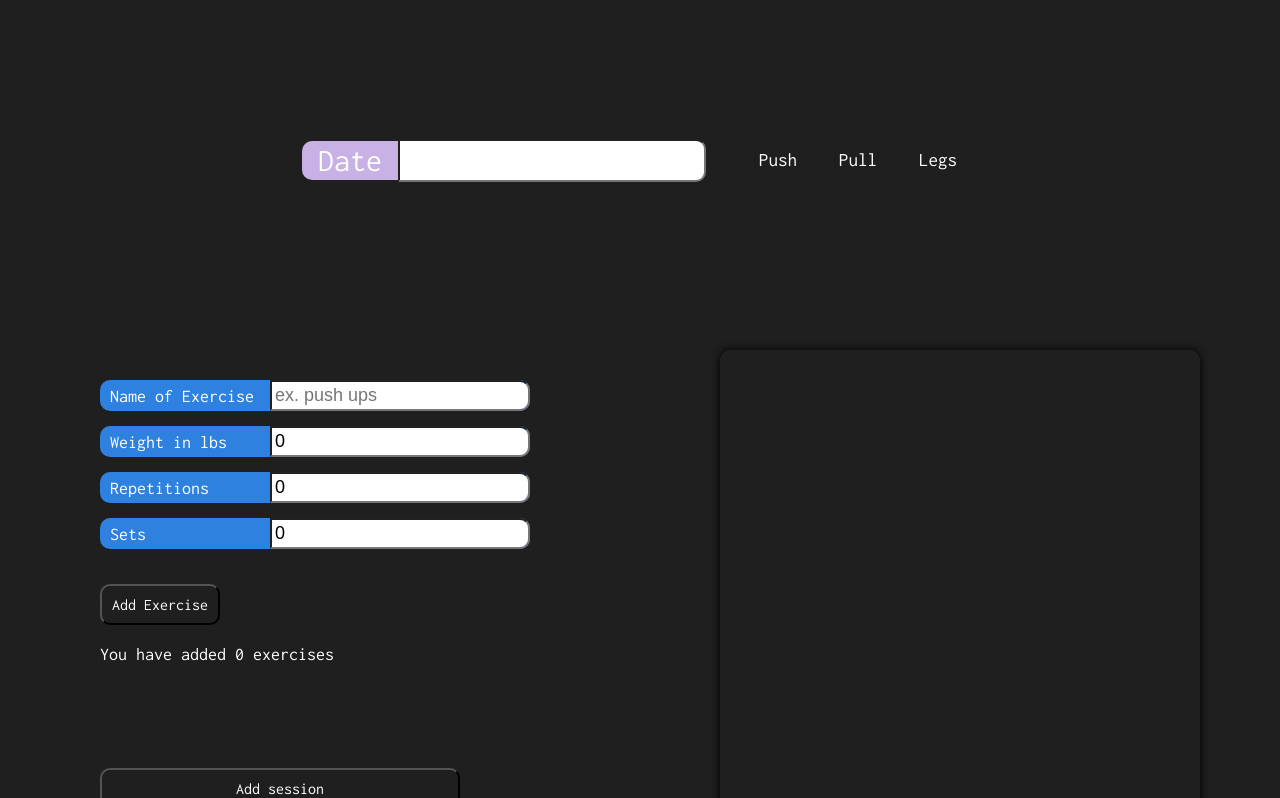
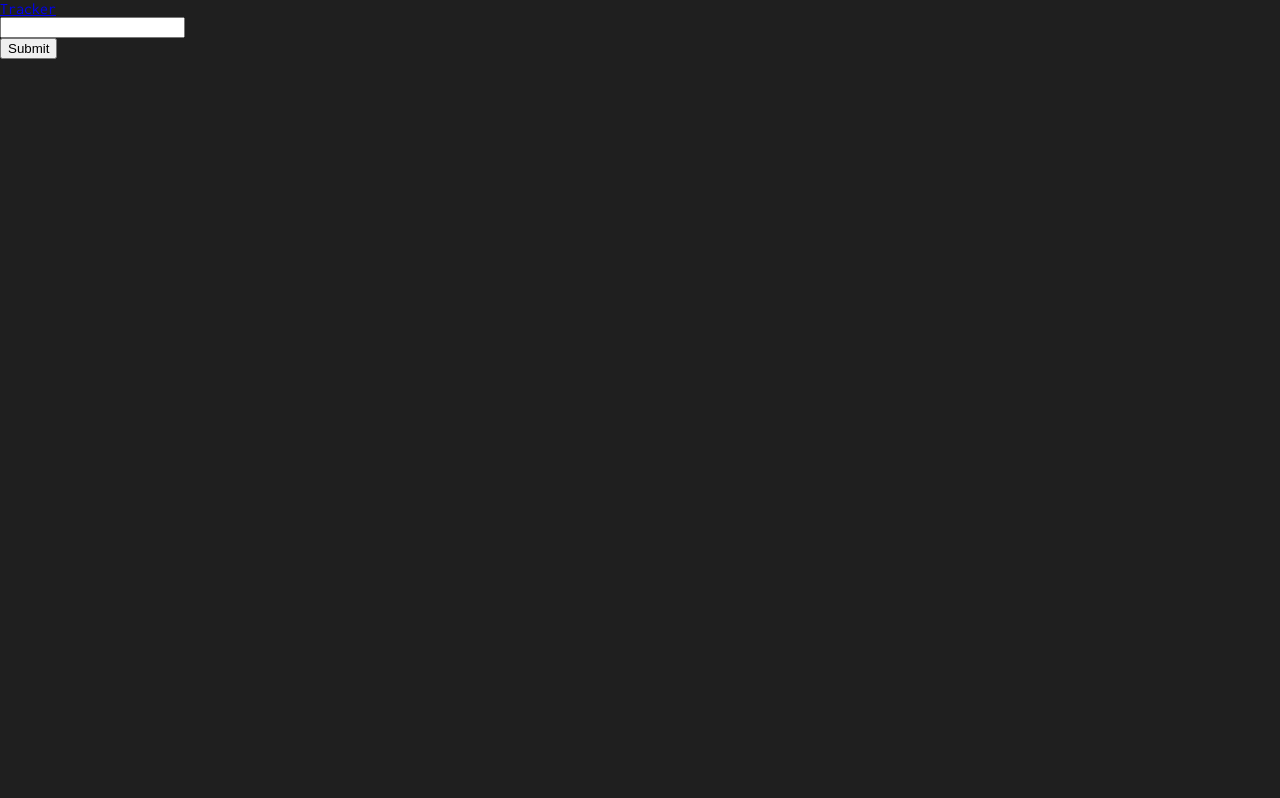
Before and after one commit to alvt55/MERN-Workout-Companion, a React (Vite) app: page /search in a window 1280 px wide. Shown: the top 798 px of the page. Built offline with nearby package versions, Linux system fonts and the light colour scheme.

Commit message:
Added react router

```diff
--- a/package.json
+++ b/package.json
@@ -10,8 +10,10 @@
     "preview": "vite preview"
   },
   "dependencies": {
+    "axios": "^1.7.2",
     "react": "^18.2.0",
-    "react-dom": "^18.2.0"
+    "react-dom": "^18.2.0",
+    "react-router-dom": "^6.23.1"
   },
   "devDependencies": {
     "@types/react": "^18.2.66",
@@ -21,6 +23,7 @@
     "eslint-plugin-react": "^7.34.1",
     "eslint-plugin-react-hooks": "^4.6.0",
     "eslint-plugin-react-refresh": "^0.4.6",
+    "react-error-overlay": "^6.0.9",
     "vite": "^5.2.0"
   }
 }
--- a/src/App.jsx
+++ b/src/App.jsx
@@ -1,10 +1,12 @@
 import { useState, useEffect } from 'react'
 import reactLogo from './assets/react.svg'
 import viteLogo from '/vite.svg'
+import { Route, Routes } from 'react-router-dom'
 
 import Header from './Header'
 import Exercises from './Exercises'
 import Sessions from './Sessions'
+import Search from './Search'
 import './index.css'
 
 
@@ -81,17 +83,24 @@ function App() {
   }
 
 
-  // TODO: refine UML diagram
+
 
   return (
 
-    <>
-      <Header date={date} day={day} updateDate={updateDate}
-        updateDay={updateDay}></Header>
-      <Exercises
-        updateSessions={updateSessions} date={date} day={day}></Exercises>
-      <Sessions sessions={sessions}></Sessions>
-    </>
+    <Routes>
+
+      <Route path="/tracker" element={<>
+        <Header date={date} day={day} updateDate={updateDate}
+          updateDay={updateDay}></Header>
+        <Exercises
+          updateSessions={updateSessions} date={date} day={day}></Exercises>
+        <Sessions sessions={sessions}></Sessions>
+      </>} />
+
+      <Route path="/search" element={<Search></Search>} />
+
+    </Routes>
+
   );
 }
 
--- a/src/Header.jsx
+++ b/src/Header.jsx
@@ -1,6 +1,6 @@
 import { useState, useRef, useContext, createContext, useEffect } from 'react'
 import './HeaderStyles.css'
-
+import { Link, Outlet } from 'react-router-dom';
 
 
 
@@ -44,6 +44,9 @@ function Header(props) {
         <>
 
 
+            <Link to="/search">Search</Link>
+            <Outlet></Outlet>
+
             <div className="session">
                 <div className="sf-container">
 
--- /dev/null
+++ b/src/Search.jsx
@@ -0,0 +1,35 @@
+import { useState, useRef, createContext, useEffect, useId } from 'react'
+import { Link, Outlet } from 'react-router-dom';
+
+
+
+export default function Search() {
+
+    const [search, setSearch] = useState('');
+
+
+
+
+    return (
+
+
+        <>
+
+        <Link to="/tracker">Tracker</Link>
+        <Outlet></Outlet>
+        <form>
+            <input
+                type="text"
+                name="search"
+                onChange={(e) => setSearch(e.target.value.toLowerCase())}
+                value={search}
+            />
+
+        </form>
+        <button>Submit</button>
+
+        </>
+
+
+    );
+}
--- a/src/main.jsx
+++ b/src/main.jsx
@@ -1,10 +1,13 @@
 import React from 'react'
 import ReactDOM from 'react-dom/client'
 import App from './App.jsx'
+import { BrowserRouter } from 'react-router-dom'
 
 
 ReactDOM.createRoot(document.getElementById('root')).render(
   // <React.StrictMode>
-  <App />
+  <BrowserRouter>
+    <App />
+  </BrowserRouter>
   /* // </React.StrictMode>, // prevents data persistance  */
 )
```
Also changed, not shown: src/utilities/fetchData.js (added, +22 -0 lines), 2 other files (tests, documents, lock files or other folders).
